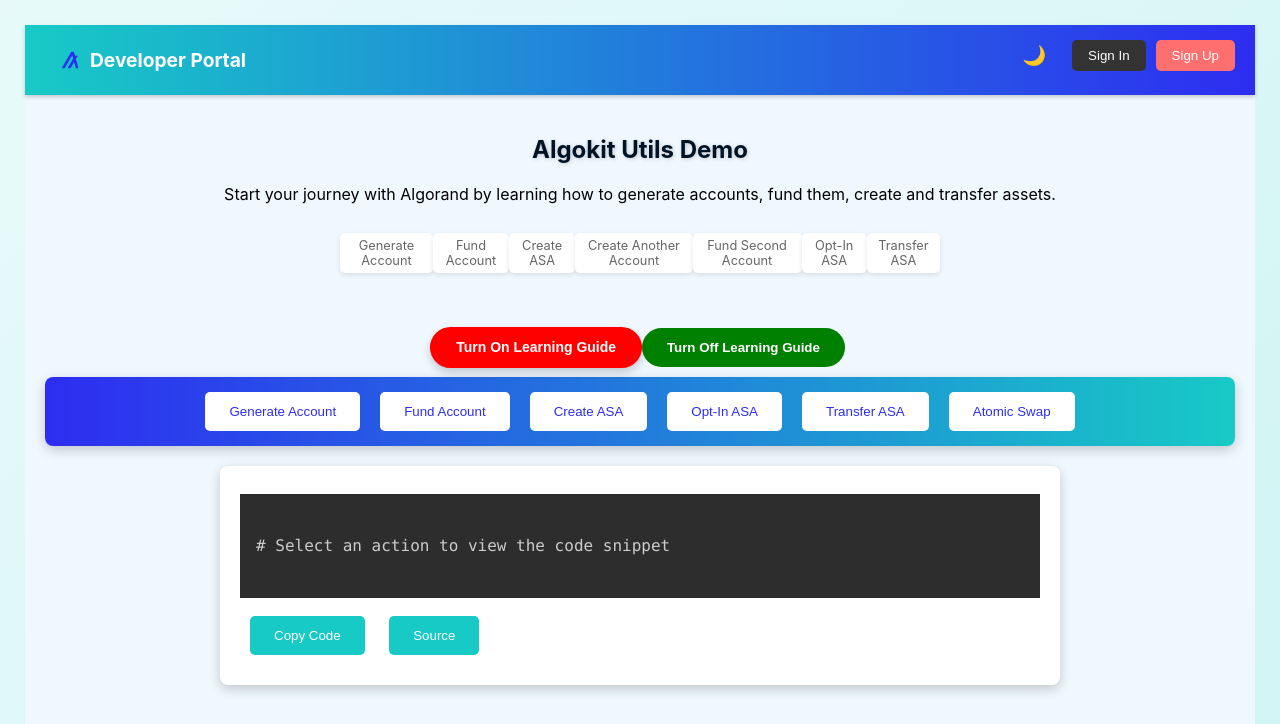
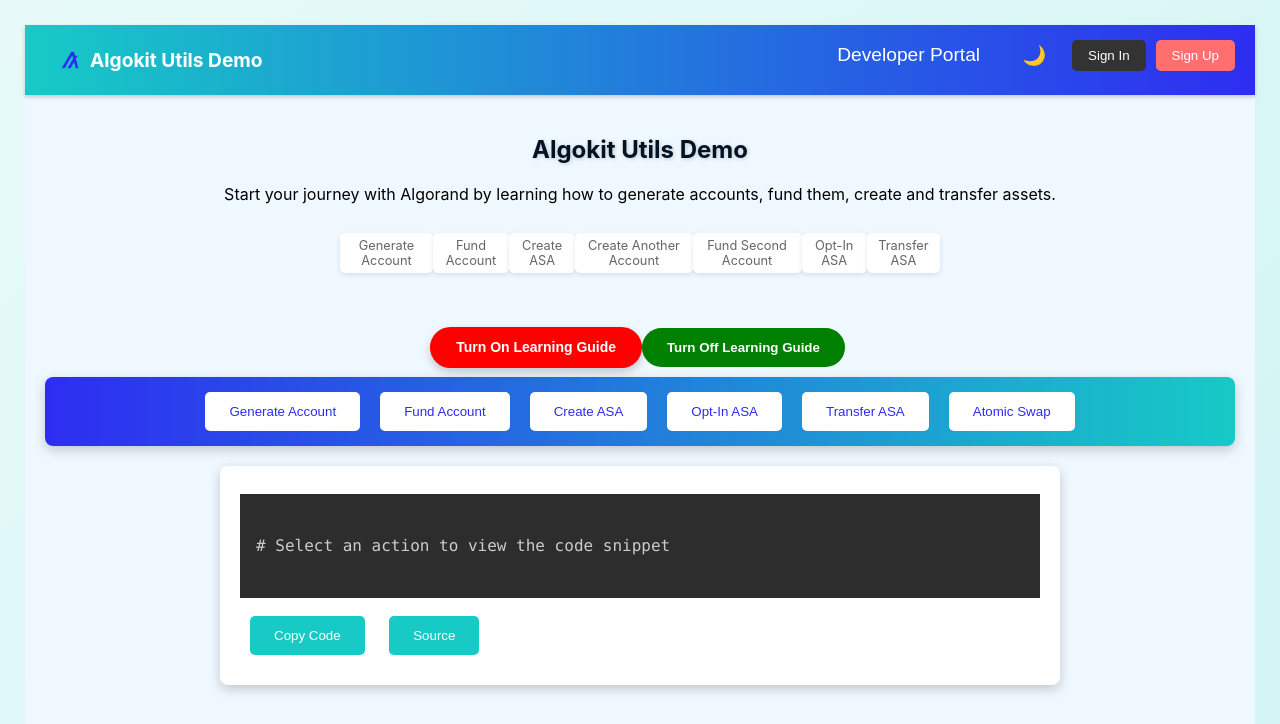
Before and after one commit to Ganainmtech/Algorand_Bytes, a Flask app: page / in a window 1280 px wide. Shown: the top 724 px of the page. Run offline with Flask 3, Linux system fonts and the light colour scheme; some libraries are stand-ins or nearby versions.

Commit message:
add title to left nav bar and dev portal link on right side

```diff
--- a/algorand_demo/static/styles.css
+++ b/algorand_demo/static/styles.css
@@ -34,13 +34,16 @@
 
 .logo {
     width: 50px;
-    margin-right: -5px;
+    margin-right: -10px;
     cursor: pointer;
 }
 
 .logo-text {
+    text-decoration: none;
     font-size: 1.2em;
     font-weight: bold;
+    margin-left: 5px;
+    color: inherit;
 }
 
 .navbar-right {
@@ -56,6 +59,12 @@
     cursor: pointer;
     font-weight: 500;
     transition: background-color 0.3s, transform 0.3s;
+}
+
+.navbar-right .dev-portal {
+    background-color: transparent;
+    color: #ffffff;
+    font-size: 1.2em;
 }
 
 .navbar-right .mode-toggle {
--- a/algorand_demo/templates/index.html
+++ b/algorand_demo/templates/index.html
@@ -14,15 +14,20 @@
     <!-- Navigation Bar -->
 <nav class="navbar">
     <div class="navbar-left">
-        <a href="https://developer.algorand.org/?utm_source=algokit_utils_demo_webpage&utm_medium=algokit_utils_demo_webpage&utm_campaign=algodevportal&utm_term=Global"
-           target="_blank"
-           rel="noopener noreferrer"
-           class="logo-link">
+        <a href="" class="logo-link">
             <img src="{{ url_for('static', filename='img/logo.png') }}" alt="Logo" class="logo">
-            <span class="logo-text">Developer Portal</span>
+            <span class="logo-text">Algokit Utils Demo</span>
         </a>
     </div>
     <div class="navbar-right">
+        <button id="devPortalBtn" class="dev-portal">
+            <a href="https://developer.algorand.org/?utm_source=algokit_utils_demo_webpage&utm_medium=algokit_utils_demo_webpage&utm_campaign=algodevportal&utm_term=Global"
+            target="_blank"
+            rel="noopener noreferrer"
+            class="logo-link">
+            Developer Portal
+            </a>
+        </button>
         <button id="lightModeBtn" class="mode-toggle">🌙</button>
         <button id="signInBtn" class="sign-in">Sign In</button>
         <button id="signUpBtn" class="sign-up">Sign Up</button>
@@ -31,16 +36,6 @@
 
     <!-- Hero Section -->
     <section class="hero">
-       <!--<a href="https://developer.algorand.org/?utm_source=algokit_utils_demo_webpage&utm_medium=algokit_utils_demo_webpage&utm_campaign=algodevportal&utm_term=Global" target="_blank" rel="noopener noreferrer" class="logo-link">
-            <div class="logo-text-container">
-                <img src="{{ url_for('static', filename='img/logo.png') }}" alt="Logo" class="logo">
-                <div class="logo-text">
-                    <div class="text-line">Developer</div>
-                    <div class="text-line">Portal</div>
-                </div>
-            </div>
-        </a>
-    -->
         <h1>Algokit Utils Demo</h1>
         <p class="intro-text">Start your journey with Algorand by learning how to generate accounts, fund them, create and transfer assets.</p>
 
```
